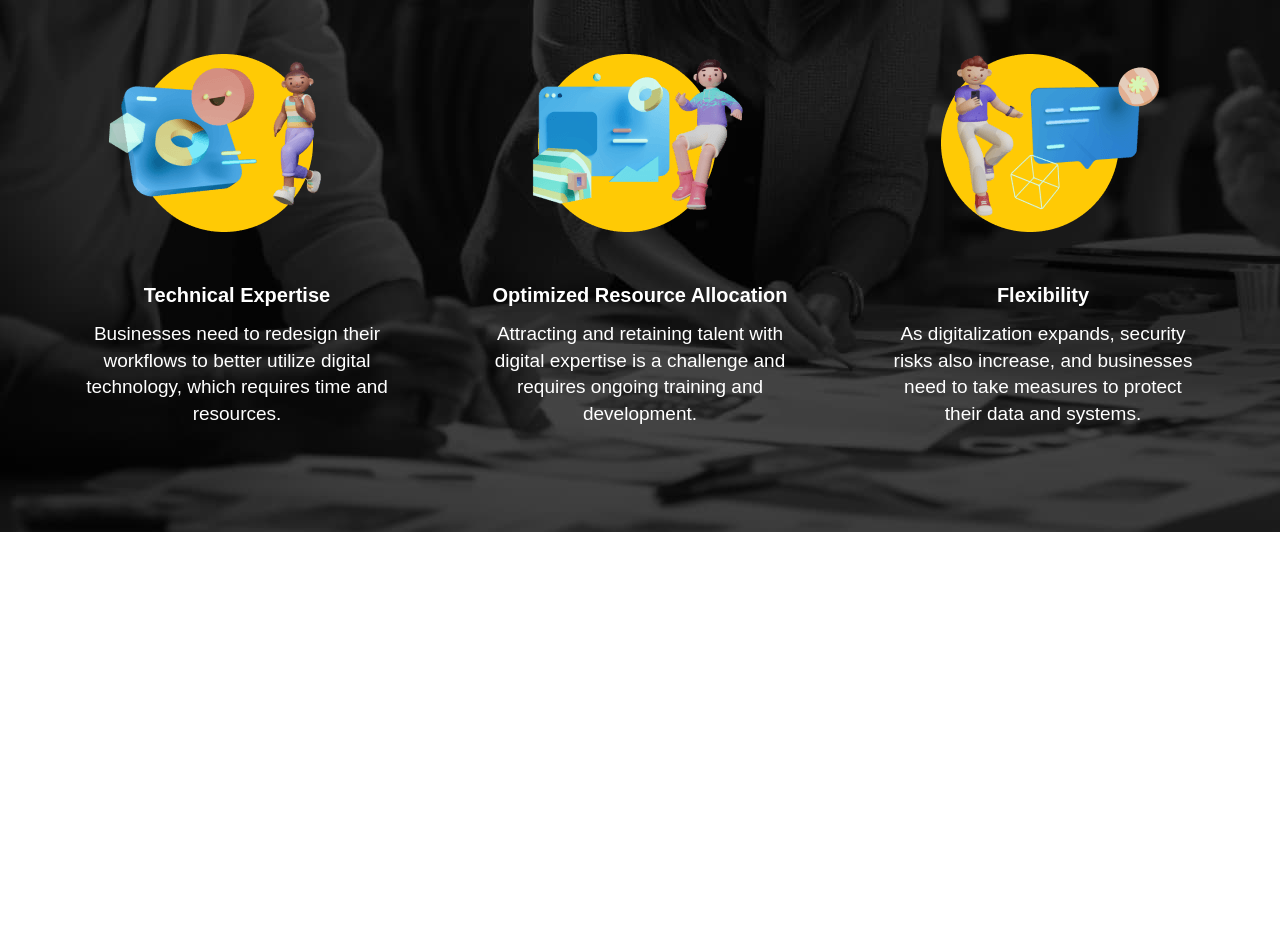
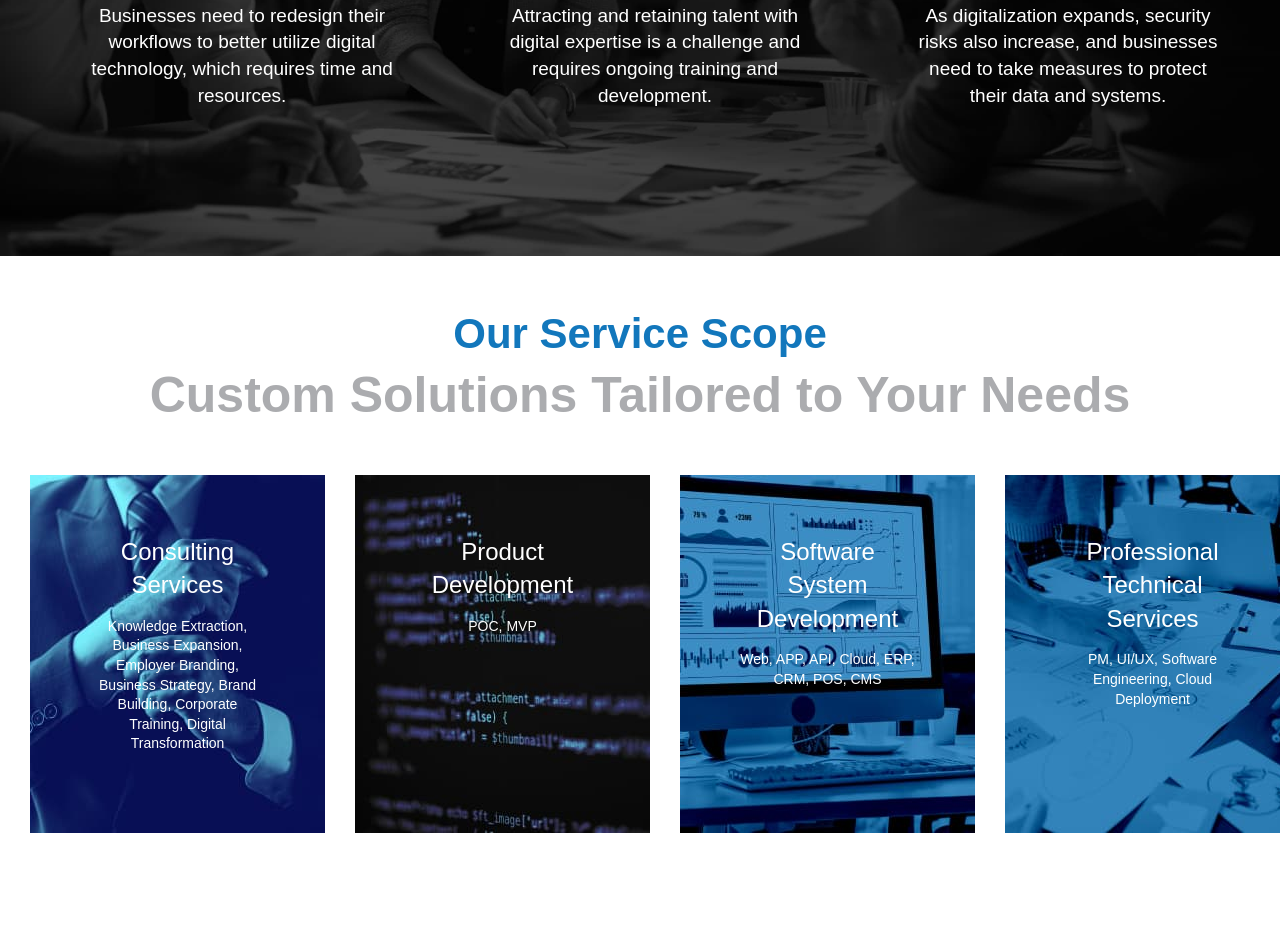
Before and after one commit to CloneyMari/koda_template, a plain HTML site: page index.html in a window 1280 px wide. Shown: the part 2469-3400 px from the top of the page. Before the commit the page ends 3001 px from the top, so only its background shows below. Drawn offline with Linux system fonts and the light colour scheme.

Commit message:
adjust styling of section 3 & add section 4 & 5

```diff
--- a/index.html
+++ b/index.html
@@ -127,6 +127,7 @@
 
     <div class="wrap">
       <div class="list">
+        <div class="container">
           <div class="item">
             <div class="icon">
               <img src="./images/section-3-1.png" alt="icon">
@@ -158,16 +159,96 @@
           </div>
         </div>
       </div>
+    </div>
   </section>
 
-  <!--Section four-->
-<!--  <section class="section-four">-->
-<!--    <div class="main-title">-->
-<!--      <h2 class="title">Our Service Scope</h2>-->
-<!--      <div class="sub-title">Custom Solutions Tailored to Your Needs</div>-->
+  <!--Section-four-->
+  <section class="section-four">
+    <div class="main-title">
+      <h2 class="title">Our Service Scope</h2>
+      <div class="sub-title">Custom Solutions Tailored to Your Needs</div>
+    </div>
+
+
+    <div class="list wrap">
+      <div class="container">
+        <div class="item">
+          <img src="./images/section-4-1.jpg" alt="Consulting Services">
+          <div class="item-info">
+            <h3 class="title">Consulting Services</h3>
+            <div class="info">Knowledge Extraction, Business Expansion, Employer Branding, Business Strategy, Brand
+              Building, Corporate Training, Digital Transformation
+            </div>
+          </div>
+        </div>
+        <div class="item">
+          <img src="./images/section-4-2.jpg" alt="Product Development">
+          <div class="item-info">
+            <h3 class="title">Product Development</h3>
+            <div class="info">POC, MVP</div>
+          </div>
+        </div>
+        <div class="item">
+          <img src="./images/section-4-3.jpg" alt="Software System Development">
+          <div class="item-info">
+            <h3 class="title">Software System Development</h3>
+            <div class="info">Web, APP, API, Cloud, ERP, CRM, POS, CMS</div>
+          </div>
+        </div>
+        <div class="item">
+          <img src="./images/section-4-4.jpg" alt="Professional Technical Services">
+          <div class="item-info">
+            <h3 class="title">Professional Technical Services</h3>
+            <div class="info">PM, UI/UX, Software Engineering, Cloud Deployment</div>
+          </div>
+        </div>
+      </div>
+    </div>
+  </section>
+
+  <!--Section-five-->
+  <section class="section-five">
+    <div class="block">
+      <div class="block-one">
+        <img src="./images/section-5-1.jpg" alt="">
+      </div>
+      <div class="block-two">
+        <img src="./images/section-5-2.jpg" alt="">
+      </div>
+      <div class="block-three">
+        <img src="./images/section-5-3.jpg" alt="">
+      </div>
+      <div class="block-four">
+        <img src="./images/section-5-4.jpg" alt="">
+      </div>
+
+    </div>
+
+    <!--Block words-->
+<!--    <div class="block-words">-->
 <!--    </div>-->
-<!--</section>-->
+<!--    <div class="block words">-->
+<!--      <div class="main-title">-->
+<!--        <h2 class="title">Why should you choose us for projects that any engineering team can do?</h2>-->
+<!--      </div>-->
+<!--      <div class="list">-->
+<!--        <div class="item">-->
+<!--          <h3 class="title">Multilingual Websites</h3>-->
+<!--          <div class="info">Example: Bananny - <a href="https://bananny.co/" target="_blank">https://bananny.co/</a>-->
+<!--          </div>-->
+<!--        </div>-->
+<!--        <div class="item">-->
+<!--          <h3 class="title">Affordable Pricing</h3>-->
+<!--          <div class="info">Our advantage in pricing is due to our engineer training in the Philippines.</div>-->
+<!--        </div>-->
+<!--        <div class="item">-->
+<!--          <h3 class="title">Comprehensive Professional Process</h3>-->
+<!--          <div class="info">Our advantage in pricing is due to our engineer training in the Philippines.</div>-->
+<!--        </div>-->
+<!--      </div>-->
 
+<!--    </div>-->
+  </section>
 
 </div>
 <!--<script>-->
--- a/style.css
+++ b/style.css
@@ -168,13 +168,15 @@ header .inner-header .language-btn {
 /* Style for Section three */
 .section-three {
   position: relative;
-  min-height: 100px;
 }
 
 .section-three .banner img {
-  display: flex;
+  width: 100%;
+}
+
+.section-three .list {
   position: absolute;
-
+  bottom: 30px;
 }
 
 .section-three .main-title {
@@ -200,7 +202,7 @@ header .inner-header .language-btn {
 
 }
 
-.section-three .list {
+.section-three .list .container {
   display: grid;
   grid-template-columns: repeat(3, 1fr);
   gap: 100px;
@@ -209,9 +211,7 @@ header .inner-header .language-btn {
 }
 
 .section-three .list .item {
-  position: relative;
-  top: 300px;
-  bottom: 100px;
+  margin-bottom: 70px;
 }
 
 .section-three .list .icon {
@@ -232,13 +232,97 @@ header .inner-header .language-btn {
   font-size: 19px;
   line-height: 1.4;
 }
-/*!* Style for Section four *!*/
-/*.section-four {*/
-/*  position: relative;*/
+
+/* Style for Section three */
+.section-four {
+  min-height: 80vh;
+  padding: 50px;
+
+}
+
+.section-four .main-title {
+  text-align: center;
+}
+
+.section-four .main-title .title {
+  color: #1277BC;
+  font-size: 42px;
+  font-weight: 600;
+  margin-bottom: 5px;
+  line-height: 1.2;
+}
+
+.section-four .main-title .sub-title {
+  color: #ABACAF;
+  font-size: 50px;
+  font-weight: 600;
+  line-height: 1.2;
+}
+
+.section-four .list {
+  position: relative;
+  right: 100px;
+
+}
+
+.section-four .list .container {
+  display: grid;
+  grid-template-columns: repeat(4, 1fr);
+  gap: 30px;
+  padding: 50px;
+
+}
+
+.section-four .list .container .item {
+  position: relative;
+  width: 100%;
+}
+
+.section-four .list .container .item .item-info {
+  position: absolute;
+  top: 0;
+  left: 0;
+  text-align: center;
+  padding: 60px;
+
+}
+
+.section-four .list .item {
+  color: white;
+}
+
+.section-four .list .item .title {
+  font-size: 24px;
+  font-weight: 400;
+  margin-bottom: 15px;
+  line-height: 1.4;
+}
+
+.section-four .list .item .info {
+  font-size: 14px;
+  font-weight: 400;
+  line-height: 1.4;
+  justify-content: center;
+}
+
+/*Style for Section five*/
+/*.section-five {*/
 /*  display: flex;*/
-/*  min-height: 100vh;*/
+/*  flex-wrap: wrap;*/
+/*  padding: 0 4px;*/
 /*}*/
-/*.section-four .main-title {*/
-/*  color: red;*/
-/*  position: relative;*/
+.section-five .block {
+  display: grid;
+  grid-template-columns: repeat(auto-fit,minmax(100px,1fr));
+}
+.section-five .block .block-three {
+  position: relative;
+  top: 100px;
+  right: 1000px;
+  padding-top: 300px;
+}
+
+/*.section-five .block.words {*/
+/*  background-color: #1277BC;*/
+/*  color: #FFF;*/
 /*}*/
```
Also changed, not shown: images/section-4-1.jpg (added), images/section-4-2.jpg (added), images/section-4-3.jpg (added), images/section-4-4.jpg (added), images/section-5-1.jpg (added), images/section-5-2.jpg (added), images/section-5-3.jpg (added), images/section-5-4.jpg (added). Lines whose indentation alone changed are shown as unchanged.
